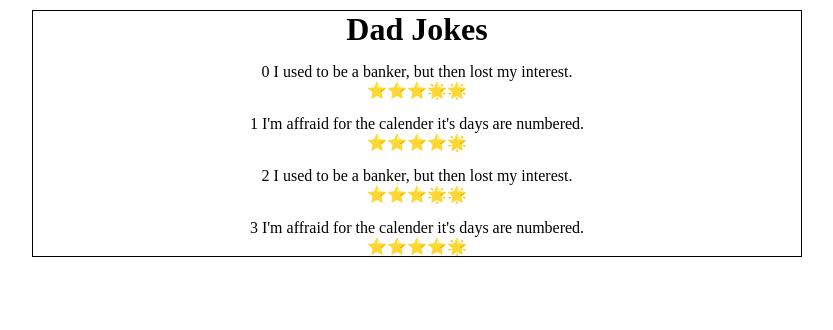
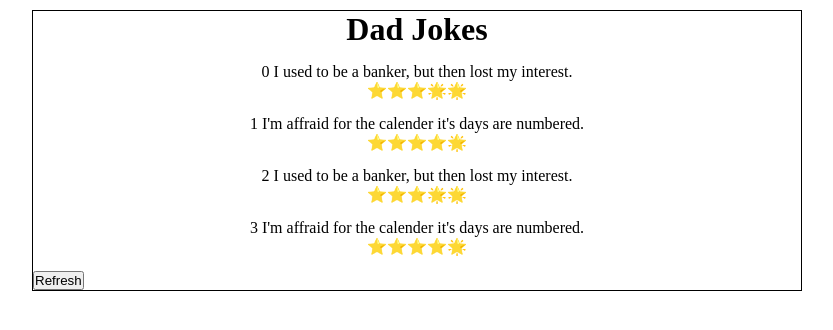
Before and after one commit to icon-ramico/dad-jokes, a React (Vite) app: page / in a window 1280 px wide. Shown: the top 330 px of the page, without its empty margins (223-1056 px from the left). Built offline with nearby package versions, Linux system fonts and the light colour scheme; no server answers.

Commit message:
clean up

```diff
--- a/src/App.jsx
+++ b/src/App.jsx
@@ -1,71 +1,17 @@
 import Joke from './components/Jokes/Joke.jsx';
 import './style.css';
-import React, { useState, useEffect } from 'react';
-
-let ran = false;
-const fetchedJokes = []
-
-const getJoke = async () => {
-  const resp = await fetch('https://icanhazdadjoke.com/', {
-    headers: { 'Accept': 'application/json' }
-  });
-  const json = await resp.json();
-  return json.joke;
-}
-
-const updateJokes = async (set) => {
-  if (ran) return;
-  ran = true;
-  await delay(5000);
-  const jokes = fetchedJokes
-  for (const j of defaultJokes) {
-    const nj = {...j}
-    nj.joke =  await getJoke();
-    jokes.push(nj)
-  }
-  set(jokes);
-}
-
-const delay = (ms) => new Promise((resolve) => setTimeout(resolve, ms));
-
-const defaultJokes = [
-  {
-    id: 0,
-    joke: 'I used to be a banker, but then lost my interest.',
-    rating: 3,
-    is_valid: true,
-  },
-  {
-    id: 1,
-    joke: "I'm affraid for the calender it's days are numbered.",
-    rating: 4,
-    is_valid: true,
-  },
-  {
-    id: 2,
-    joke: 'I used to be a banker, but then lost my interest.',
-    rating: 3,
-    is_valid: true,
-  },
-  {
-    id: 3,
-    joke: "I'm affraid for the calender it's days are numbered.",
-    rating: 4,
-    is_valid: false,
-  },
-];
+import React, { useState } from 'react';
+import { defaultJokes, updateJokes } from './jokes.js';
 
 export default function App() {
   const cssClass = 'align'
   const [jokes, setJokes] = useState(defaultJokes)
-  updateJokes(setJokes);
-
-  console.log('jokes: ', jokes)
 
   return (
     <div id='container'>
       <h1 className={cssClass}>Dad Jokes</h1>
       {(jokes ?? []).map(j => (<Joke className={cssClass} key={j.id} id={j.id} {...j} />))}
+      <p><button onClick={() => updateJokes(setJokes)}>Refresh</button></p>
     </div>
   );
 }
--- /dev/null
+++ b/src/jokes.js
@@ -0,0 +1,44 @@
+export const defaultJokes = [
+    {
+        id: 0,
+        joke: 'I used to be a banker, but then lost my interest.',
+        rating: 3,
+        is_valid: true,
+    },
+    {
+        id: 1,
+        joke: "I'm affraid for the calender it's days are numbered.",
+        rating: 4,
+        is_valid: true,
+    },
+    {
+        id: 2,
+        joke: 'I used to be a banker, but then lost my interest.',
+        rating: 3,
+        is_valid: true,
+    },
+    {
+        id: 3,
+        joke: "I'm affraid for the calender it's days are numbered.",
+        rating: 4,
+        is_valid: false,
+    },
+];
+
+const getJoke = async () => {
+    const resp = await fetch('https://icanhazdadjoke.com/', {
+        headers: { 'Accept': 'application/json' }
+    });
+    const json = await resp.json();
+    return json.joke;
+}
+
+export const updateJokes = async (set) => {
+    const jokes = []
+    for (const j of defaultJokes) {
+        const nj = { ...j }
+        nj.joke = await getJoke();
+        jokes.push(nj)
+    }
+    set(jokes);
+}
```
